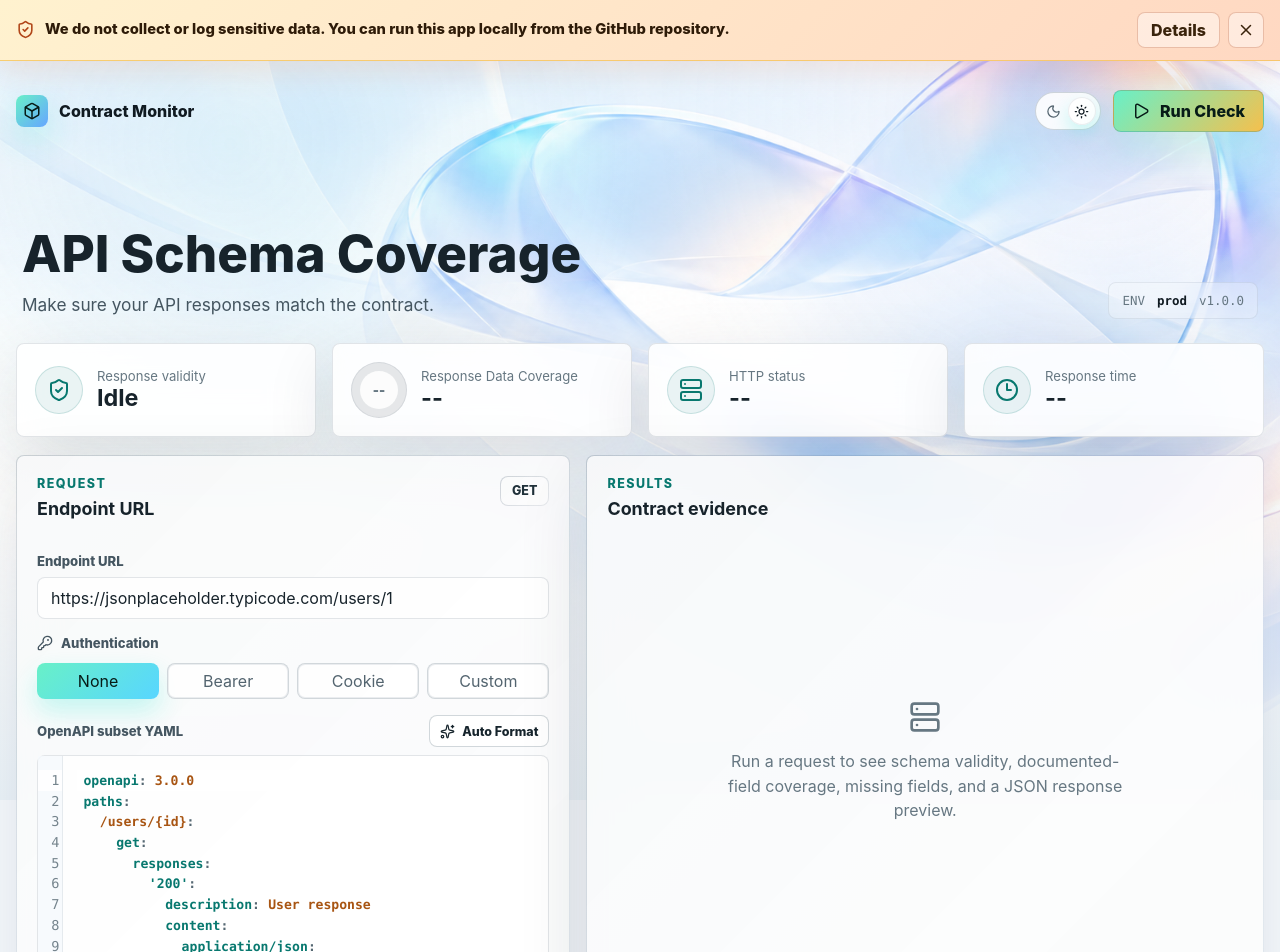
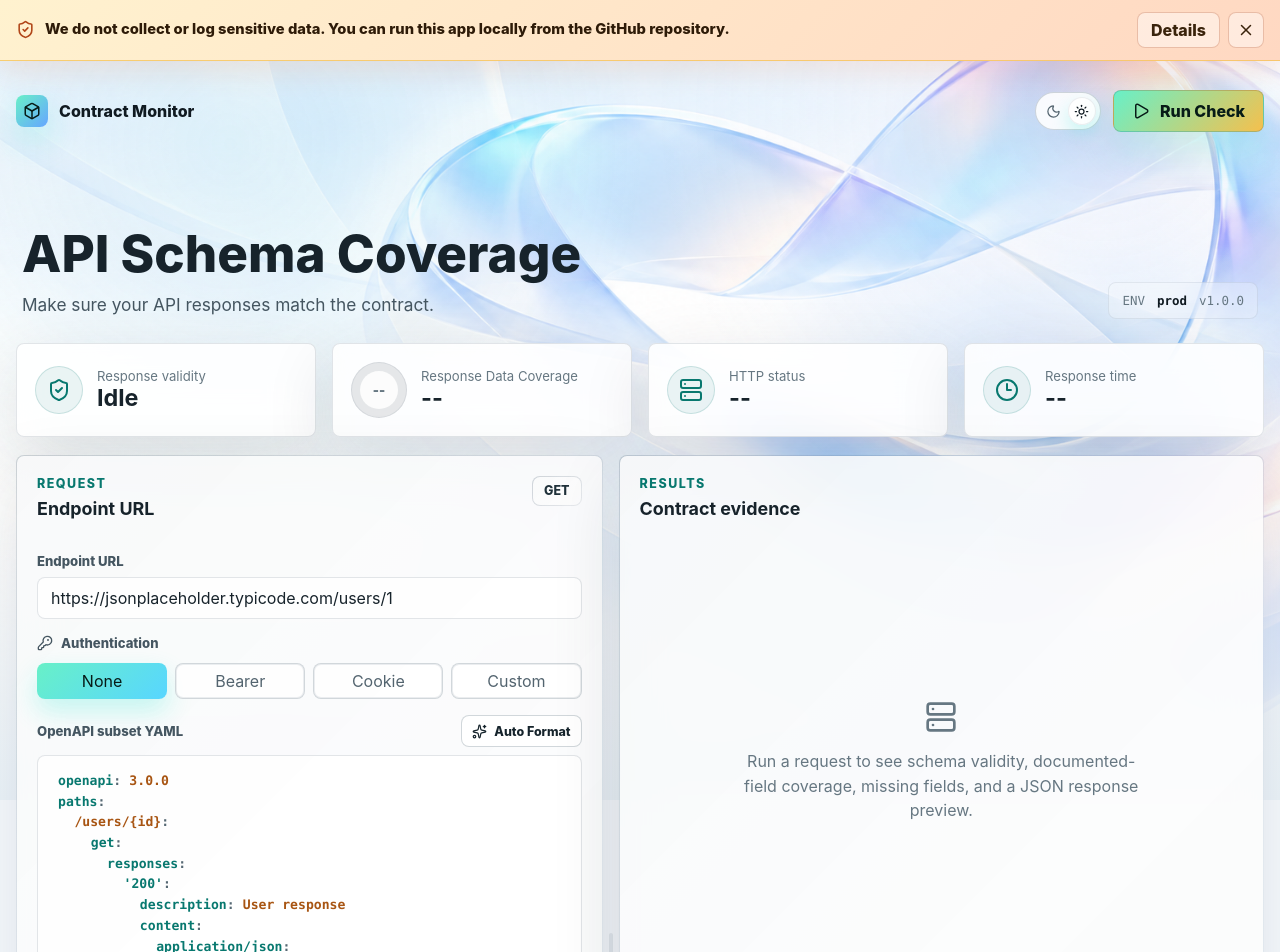
Before and after one commit to VadimKovalenko/api-contract-check, a React (Vite) app: page / in a window 1280 px wide. Shown: the top 952 px of the page. Built offline with nearby package versions, Linux system fonts and the light colour scheme.

Commit message:
Improve OpenAPI matching and workspace resizing

```diff
--- a/src/components/App/App.tsx
+++ b/src/components/App/App.tsx
@@ -5,13 +5,21 @@ import { RequestForm } from '../RequestForm';
 import { ResultsPanel } from '../ResultsPanel';
 import { vantaFogColors } from '../../colors';
 import { metricCards } from './constants';
-import { useAppUiState, useSchemaCheck, useThemeController } from './hooks';
+import { useAppUiState, useSchemaCheck, useThemeController, useWorkspaceResize } from './hooks';
 import './styles.css';
 
 export function App() {
   const { error, form, health, loading, result, runCheck, updateField } = useSchemaCheck();
   const { featureFlags } = useAppUiState();
   const { isLightTheme, theme, themeStyle, toggleTheme } = useThemeController();
+  const {
+    handleResizeKeyDown,
+    requestPanelPercent,
+    resizing,
+    startResize,
+    workspaceRef,
+    workspaceStyle,
+  } = useWorkspaceResize();
   const fogRef = useRef<HTMLDivElement | null>(null);
   const [privacyOpen, setPrivacyOpen] = useState(false);
   const [privacyVisible, setPrivacyVisible] = useState(true);
@@ -156,8 +164,24 @@ export function App() {
         ))}
       </section>
 
-      <section className="workspace-grid">
+      <section
+        className={`workspace-grid ${resizing ? 'is-resizing' : ''}`}
+        ref={workspaceRef}
+        style={workspaceStyle}
+      >
         <RequestForm form={form} onRunCheck={runCheck} onUpdateField={updateField} />
+        <button
+          aria-label="Resize request and results panels"
+          aria-orientation="vertical"
+          aria-valuemax={68}
+          aria-valuemin={32}
+          aria-valuenow={Math.round(requestPanelPercent)}
+          className="workspace-resize-handle"
+          onKeyDown={handleResizeKeyDown}
+          onPointerDown={startResize}
+          role="separator"
+          type="button"
+        />
         <ResultsPanel error={error} result={result} />
       </section>
 
--- a/src/components/App/hooks.ts
+++ b/src/components/App/hooks.ts
@@ -1,9 +1,9 @@
-import type { FormEvent } from 'react';
+import type { FormEvent, KeyboardEvent, PointerEvent } from 'react';
 import { useMutation } from '@tanstack/react-query';
-import { useEffect, useMemo, useState } from 'react';
+import { useEffect, useMemo, useRef, useState } from 'react';
 import { initialAppState, initialState } from './constants';
 import { applyColorTheme, getColorVariables, type ThemeMode } from '../../colors';
-import type { AuthType, CheckFormState, CheckResult, HealthTone } from '../../types';
+import type { AuthType, CheckFormState, CheckResult, HealthTone, StyleVars } from '../../types';
 
 type AuthPayload =
   | { type: 'none' }
@@ -113,3 +113,86 @@ export function useThemeController() {
 
   return { isLightTheme, theme, themeStyle, toggleTheme };
 }
+
+const MIN_WORKSPACE_PANEL_PERCENT = 32;
+const MAX_WORKSPACE_PANEL_PERCENT = 68;
+const WORKSPACE_KEYBOARD_STEP = 4;
+
+function clampWorkspacePercent(value: number) {
+  return Math.min(Math.max(value, MIN_WORKSPACE_PANEL_PERCENT), MAX_WORKSPACE_PANEL_PERCENT);
+}
+
+export function useWorkspaceResize() {
+  const workspaceRef = useRef<HTMLElement | null>(null);
+  const [requestPanelPercent, setRequestPanelPercent] = useState(47);
+  const [resizing, setResizing] = useState(false);
+
+  useEffect(() => {
+    if (!resizing) {
+      return undefined;
+    }
+
+    function updateFromPointer(event: PointerEvent) {
+      const bounds = workspaceRef.current?.getBoundingClientRect();
+
+      if (!bounds || bounds.width <= 0) {
+        return;
+      }
+
+      const nextPercent = ((event.clientX - bounds.left) / bounds.width) * 100;
+      setRequestPanelPercent(clampWorkspacePercent(nextPercent));
+    }
+
+    function stopResize() {
+      setResizing(false);
+    }
+
+    window.addEventListener('pointermove', updateFromPointer);
+    window.addEventListener('pointerup', stopResize, { once: true });
+    window.addEventListener('pointercancel', stopResize, { once: true });
+
+    return () => {
+      window.removeEventListener('pointermove', updateFromPointer);
+      window.removeEventListener('pointerup', stopResize);
+      window.removeEventListener('pointercancel', stopResize);
+    };
+  }, [resizing]);
+
+  function startResize(event: PointerEvent<HTMLButtonElement>) {
+    if (window.matchMedia('(max-width: 980px)').matches) {
+      return;
+    }
+
+    event.preventDefault();
+    setResizing(true);
+  }
+
+  function handleResizeKeyDown(event: KeyboardEvent<HTMLButtonElement>) {
+    if (event.key === 'ArrowLeft') {
+      event.preventDefault();
+      setRequestPanelPercent((current) => clampWorkspacePercent(current - WORKSPACE_KEYBOARD_STEP));
+    } else if (event.key === 'ArrowRight') {
+      event.preventDefault();
+      setRequestPanelPercent((current) => clampWorkspacePercent(current + WORKSPACE_KEYBOARD_STEP));
+    } else if (event.key === 'Home') {
+      event.preventDefault();
+      setRequestPanelPercent(MIN_WORKSPACE_PANEL_PERCENT);
+    } else if (event.key === 'End') {
+      event.preventDefault();
+      setRequestPanelPercent(MAX_WORKSPACE_PANEL_PERCENT);
+    }
+  }
+
+  const workspaceStyle: StyleVars = {
+    '--workspace-request-width': `${requestPanelPercent}%`,
+  };
+
+  return {
+    requestPanelPercent,
+    resizing,
+    startResize,
+    workspaceRef,
+    workspaceStyle,
+    handleResizeKeyDown,
+  };
+}
--- a/src/components/App/styles.css
+++ b/src/components/App/styles.css
@@ -497,9 +497,53 @@
 
 .workspace-grid {
   display: grid;
-  grid-template-columns: minmax(360px, 0.9fr) minmax(520px, 1.1fr);
-  gap: 16px;
+  grid-template-columns: minmax(360px, var(--workspace-request-width, 47%)) 16px minmax(520px, 1fr);
+  gap: 0;
   align-items: stretch;
+}
+
+.workspace-grid.is-resizing,
+.workspace-grid.is-resizing * {
+  cursor: col-resize;
+  user-select: none;
+}
+
+.workspace-resize-handle {
+  width: 16px;
+  min-height: 100%;
+  display: flex;
+  align-items: center;
+  justify-content: center;
+  padding: 0;
+  background: var(--color-transparent);
+  border: 0;
+  border-radius: 0;
+  cursor: col-resize;
+  touch-action: none;
+}
+
+.workspace-resize-handle::before {
+  content: "";
+  width: 4px;
+  height: min(140px, 40%);
+  border-radius: 999px;
+  background: var(--color-border-subtle);
+  transition:
+    background-color 0.16s ease,
+    box-shadow 0.16s ease,
+    transform 0.16s ease;
+}
+
+.workspace-resize-handle:hover::before,
+.workspace-resize-handle:focus-visible::before,
+.workspace-grid.is-resizing .workspace-resize-handle::before {
+  background: var(--color-accent);
+  box-shadow: 0 0 0 4px var(--color-accent-focus-ring);
+  transform: scaleX(1.35);
+}
+
+.workspace-resize-handle:focus-visible {
+  outline: none;
 }
 
 .spin { animation: spin 0.8s linear infinite; }
@@ -544,7 +588,11 @@
   }
   .run-button { justify-content: center; }
   .metric-grid { grid-template-columns: repeat(2, minmax(0, 1fr)); }
-  .workspace-grid { grid-template-columns: 1fr; }
+  .workspace-grid {
+    grid-template-columns: 1fr;
+    gap: 16px;
+  }
+  .workspace-resize-handle { display: none; }
 }
 
 @media (max-width: 620px) {
--- a/src/components/RequestForm/RequestForm.tsx
+++ b/src/components/RequestForm/RequestForm.tsx
@@ -71,7 +71,7 @@ const yamlEditorTheme = EditorView.theme({
   },
 });
 
-const yamlEditorExtensions = [yaml(), syntaxHighlighting(yamlHighlightStyle), yamlEditorTheme];
+const yamlEditorExtensions = [yaml(), syntaxHighlighting(yamlHighlightStyle), yamlEditorTheme, EditorView.lineWrapping];
 
 export function RequestForm({ form, onRunCheck, onUpdateField }: RequestFormProps) {
   const authTypes = useAuthTypes();
@@ -171,7 +171,12 @@ export function RequestForm({ form, onRunCheck, onUpdateField }: RequestFormProp
           className="yaml-editor"
           value={form.yamlSpec}
           extensions={yamlEditorExtensions}
-          basicSetup={{ foldGutter: false }}
+          basicSetup={{
+            foldGutter: false,
+            highlightActiveLine: false,
+            highlightActiveLineGutter: false,
+            lineNumbers: false,
+          }}
           height="100%"
           indentWithTab
           onChange={updateYamlSpec}
```
Also changed, not shown: 2 other files (tests, documents, lock files or other folders).
